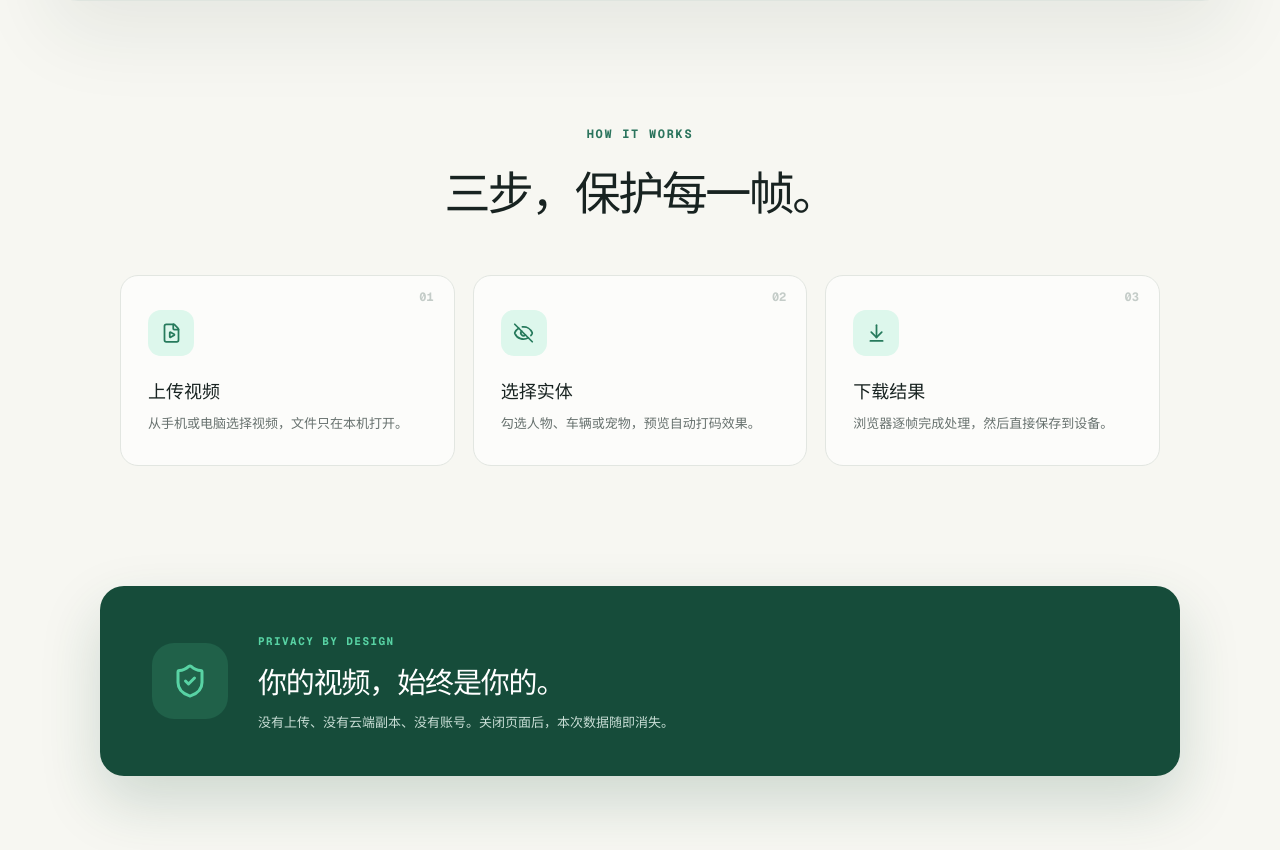
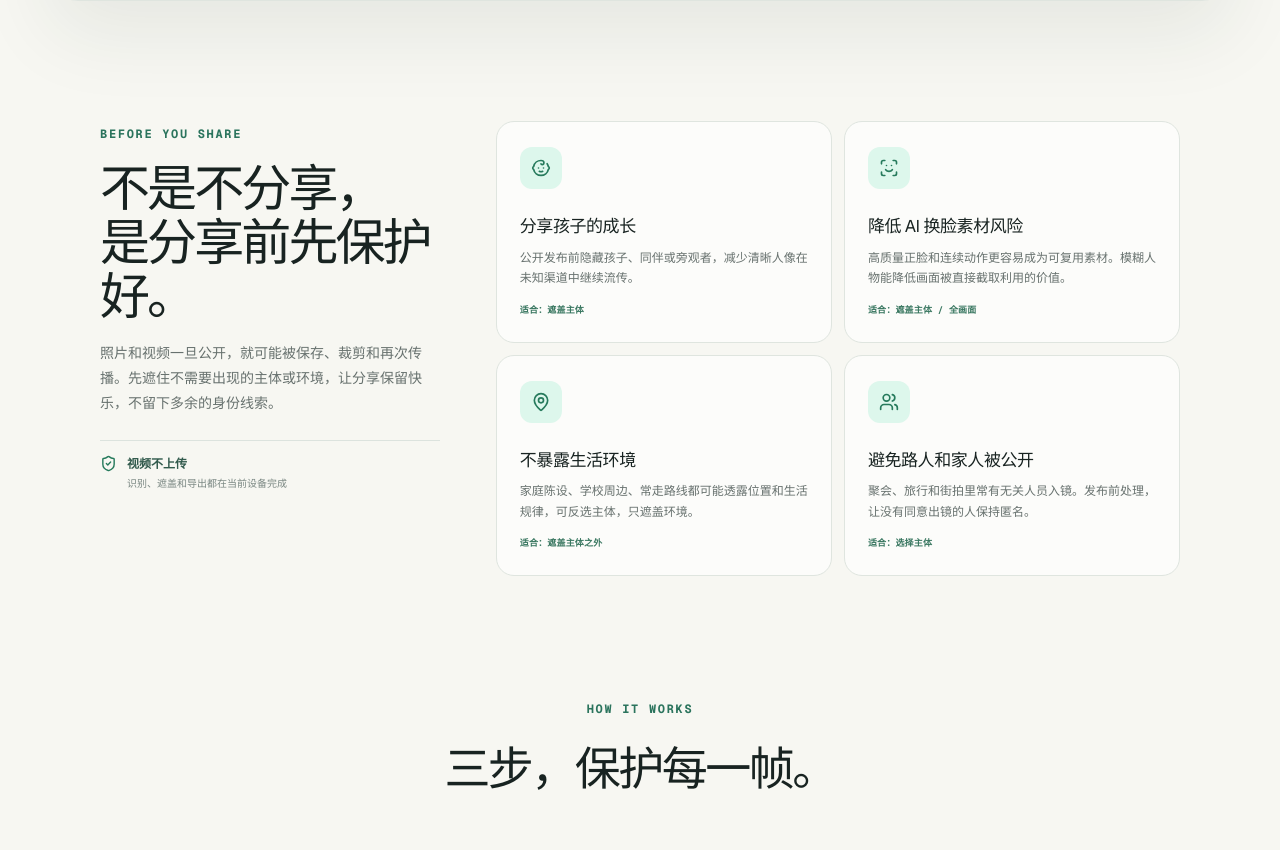
Before and after one commit to ginuim/jingyin, a Next.js app: page / in a window 1280 px wide. Shown: the part 1003-1853 px from the top of the page. Built offline with nearby package versions, Linux system fonts and the light colour scheme.

Commit message:
Emphasize privacy use cases and local processing

```diff
--- a/app/globals.css
+++ b/app/globals.css
@@ -157,6 +157,23 @@ button:focus-visible, a:focus-visible, input:focus-visible { outline: 3px solid
 .export-progress button { border: 0; background: none; color: #6d7773; text-decoration: underline; font-size: 10px; cursor: pointer; }
 .export-progress p { margin: 0 0 7px; color: #65756e; font-size: 9px; }
 
+.privacy-scenarios { width: min(1080px, calc(100% - 40px)); margin: 0 auto 120px; display: grid; grid-template-columns: minmax(250px, .72fr) minmax(0, 1.45fr); gap: 56px; align-items: start; }
+.privacy-scenarios-intro { position: sticky; top: 28px; }
+.privacy-scenarios h2 { margin: 17px 0 17px; font-size: clamp(34px, 4.2vw, 50px); line-height: 1.08; letter-spacing: -.058em; text-wrap: balance; }
+.privacy-scenarios-intro > p { margin: 0; color: var(--muted); font-size: 14px; line-height: 1.78; text-wrap: pretty; }
+.local-proof { margin-top: 24px; padding: 14px 0 0; border-top: 1px solid #dce3de; display: flex; align-items: flex-start; gap: 10px; color: #267a5c; }
+.local-proof > span { display: flex; flex-direction: column; gap: 3px; }
+.local-proof strong { color: #315a4c; font-size: 12px; }
+.local-proof small { color: #7a8782; font-size: 10px; line-height: 1.5; }
+.scenario-grid { display: grid; grid-template-columns: repeat(2, minmax(0, 1fr)); gap: 12px; }
+.scenario-grid article { min-height: 210px; padding: 25px 23px 22px; display: flex; flex-direction: column; justify-content: space-between; gap: 25px; border: 1px solid #dfe5df; border-radius: 18px; background: rgba(255,255,255,.62); transition: transform .2s ease, border-color .2s ease, box-shadow .2s ease; }
+.scenario-grid article:hover { transform: translateY(-3px); border-color: #bfd5ca; box-shadow: 0 16px 34px rgba(30,50,43,.07); }
+.scenario-icon { width: 42px; height: 42px; display: grid; place-items: center; border-radius: 12px; background: var(--mint-light); color: #267a5c; }
+.scenario-icon svg { width: 20px; height: 20px; }
+.scenario-grid h3 { margin: 0 0 8px; font-size: 17px; letter-spacing: -.025em; }
+.scenario-grid p { margin: 0; color: var(--muted); font-size: 12px; line-height: 1.7; text-wrap: pretty; }
+.scenario-grid small { display: inline-block; margin-top: 15px; color: #397760; font: 650 9px/1.4 var(--font-geist-mono), monospace; letter-spacing: .02em; }
+
 .how-it-works { width: min(1040px, calc(100% - 40px)); margin: 0 auto 120px; text-align: center; }
 .how-it-works h2 { margin: 15px 0 46px; font-size: clamp(32px, 4vw, 46px); letter-spacing: -.055em; }
 .steps { display: grid; grid-template-columns: repeat(3, 1fr); gap: 18px; }
@@ -191,12 +208,14 @@ footer button { margin-left: auto; display: flex; align-items: center; gap: 6px;
   .settings-toolbar { display: none; }
   .video-close-mobile { position: absolute; top: 10px; right: 10px; z-index: 4; width: 34px; height: 34px; display: grid; place-items: center; border: 0; border-radius: 10px; background: rgba(237,240,236,.88); color: #69736f; opacity: .6; cursor: pointer; backdrop-filter: blur(8px); }
   .studio { padding: 10px; }
+  .privacy-scenarios { grid-template-columns: 1fr; gap: 34px; }
+  .privacy-scenarios-intro { position: static; max-width: 620px; }
   .steps { grid-template-columns: 1fr; }
   .privacy-banner { padding: 35px; }
 }
 
 @media (max-width: 560px) {
-  .site-header, .hero, .studio, .how-it-works, .privacy-banner, footer { width: min(100% - 24px, 1180px); }
+  .site-header, .hero, .studio, .privacy-scenarios, .how-it-works, .privacy-banner, footer { width: min(100% - 24px, 1180px); }
   .site-header { height: 64px; }
   .brand { font-size: 19px; }
   .brand-mark { width: 34px; height: 34px; }
@@ -207,6 +226,10 @@ footer button { margin-left: auto; display: flex; align-items: center; gap: 6px;
   .desktop-only { display: none; }
   .trust-row { justify-content: flex-start; gap: 9px 14px; font-size: 11px; }
   .studio { margin-bottom: 90px; border-radius: 21px; }
+  .privacy-scenarios { margin-bottom: 86px; gap: 25px; }
+  .privacy-scenarios h2 { font-size: 36px; }
+  .scenario-grid { grid-template-columns: 1fr; gap: 10px; }
+  .scenario-grid article { min-height: 0; padding: 22px 20px; gap: 20px; }
   .upload-zone { min-height: 390px; border-radius: 15px; }
   .preview-column { padding: 10px; min-height: 280px; }
   .video-shell { aspect-ratio: 4 / 3; }
--- a/app/layout.tsx
+++ b/app/layout.tsx
@@ -14,8 +14,8 @@ export async function generateMetadata(): Promise<Metadata> {
   return {
     metadataBase: new URL(origin),
     title: { default: "镜隐｜在线视频隐私打码工具", template: "%s｜镜隐" },
-    description: "免费的在线视频打码工具。AI 自动识别人物、车辆与宠物，视频全程仅在本地浏览器处理，完成后直接下载。",
-    keywords: ["视频打码", "视频人物打码", "在线视频模糊", "隐私保护", "AI 视频处理", "video blur"],
+    description: "免费的在线视频隐私打码工具。发布孩子或家人视频前，本地隐藏人物与环境，减少人像冒用和 AI 换脸素材风险，视频不上传服务器。",
+    keywords: ["视频打码", "儿童视频隐私", "AI 换脸防护", "视频人物打码", "在线视频模糊", "隐私保护", "AI 视频处理", "video blur"],
     applicationName: "镜隐",
     authors: [{ name: "镜隐" }],
     creator: "镜隐",
@@ -26,13 +26,13 @@ export async function generateMetadata(): Promise<Metadata> {
       siteName: "镜隐",
       url: origin,
       title: "镜隐｜视频不出设备的 AI 打码工具",
-      description: "上传、选择、打码、下载。整个过程只在你的浏览器里完成。",
+      description: "发布孩子或家人视频前，本地隐藏人物与环境。上传、选择、打码、下载，整个过程只在你的浏览器里完成。",
       images: [{ url: `${origin}/og.png`, width: 1200, height: 630, alt: "镜隐视频隐私打码工具" }],
     },
     twitter: {
       card: "summary_large_image",
       title: "镜隐｜视频不出设备的 AI 打码工具",
-      description: "上传、选择、打码、下载。整个过程只在你的浏览器里完成。",
+      description: "发布孩子或家人视频前，本地隐藏人物与环境。整个过程只在你的浏览器里完成。",
       images: [`${origin}/og.png`],
     },
     robots: { index: true, follow: true },
--- a/app/page.tsx
+++ b/app/page.tsx
@@ -2,8 +2,8 @@ import type { Metadata } from "next";
 import PrivacyStudio from "./privacy-studio";
 
 export const metadata: Metadata = {
-  title: "在线给视频人物打码",
-  description: "上传视频，AI 自动识别人物、车辆和宠物并打码。视频只在你的浏览器中处理，不上传服务器。",
+  title: "在线视频隐私打码｜保护孩子与家人的视频",
+  description: "发布孩子、家人或街拍视频前，在浏览器本地隐藏人物与环境，减少清晰人像被截取、冒用或用于 AI 换脸的风险。视频不上传服务器。",
 };
 
 export default function Home() {
@@ -13,7 +13,7 @@ export default function Home() {
     name: "镜隐",
     applicationCategory: "MultimediaApplication",
     operatingSystem: "Web Browser",
-    description: "纯浏览器运行的在线视频隐私打码工具。",
+    description: "纯浏览器运行的在线视频隐私打码工具，帮助保护孩子、家人、路人与拍摄环境，视频无需上传服务器。",
     offers: { "@type": "Offer", price: "0", priceCurrency: "CNY" },
   };
 
--- a/app/privacy-studio.tsx
+++ b/app/privacy-studio.tsx
@@ -3,6 +3,7 @@
 import { useCallback, useEffect, useRef, useState } from "react";
 import {
   ArrowDownToLine,
+  Baby,
   Check,
   ChevronRight,
   EyeOff,
@@ -11,9 +12,12 @@ import {
   Pause,
   Play,
   RotateCcw,
+  ScanFace,
   ShieldCheck,
   Sparkles,
   Upload,
+  MapPin,
+  Users,
   X,
 } from "lucide-react";
 import type { ObjectDetection, DetectedObject } from "@tensorflow-models/coco-ssd";
@@ -1189,9 +1193,9 @@ export default function PrivacyStudio() {
       </header>
 
       <section className="hero" id="top">
-        <div className="eyebrow"><Sparkles size={15} /> AI PRIVACY FILTER</div>
-        <h1>给视频里的隐私，<br /><span>一键打上马赛克。</span></h1>
-        <p>自动识别人物、车辆和宠物。选择你要隐藏的实体，<br className="desktop-only" />直接在浏览器里处理并下载。</p>
+        <div className="eyebrow"><Sparkles size={15} /> LOCAL-FIRST VIDEO PRIVACY</div>
+        <h1>想分享生活，<br /><span>先把隐私藏好。</span></h1>
+        <p>孩子的视频、家人的身影、偶然入镜的路人，都可能成为可被复制的人像素材。<br className="desktop-only" />镜隐在本机完成遮盖，减少清晰画面被截取、冒用或用于 AI 换脸的风险。</p>
         <div className="trust-row">
           <span><Check size={15} /> 无需注册</span>
           <span><Check size={15} /> 免费使用</span>
@@ -1430,6 +1434,33 @@ export default function PrivacyStudio() {
         <input ref={inputRef} className="visually-hidden" type="file" accept="video/mp4,video/quicktime,video/webm" onChange={(event) => void handleFile(event.target.files?.[0])} />
       </section>
 
+      <section className="privacy-scenarios" aria-labelledby="privacy-scenarios-title">
+        <div className="privacy-scenarios-intro">
+          <div className="section-label">BEFORE YOU SHARE</div>
+          <h2 id="privacy-scenarios-title">不是不分享，<br />是分享前先保护好。</h2>
+          <p>照片和视频一旦公开，就可能被保存、裁剪和再次传播。先遮住不需要出现的主体或环境，让分享保留快乐，不留下多余的身份线索。</p>
+          <div className="local-proof"><ShieldCheck size={17} /><span><strong>视频不上传</strong><small>识别、遮盖和导出都在当前设备完成</small></span></div>
+        </div>
+        <div className="scenario-grid">
+          <article>
+            <span className="scenario-icon"><Baby /></span>
+            <div><h3>分享孩子的成长</h3><p>公开发布前隐藏孩子、同伴或旁观者，减少清晰人像在未知渠道中继续流传。</p><small>适合：遮盖主体</small></div>
+          </article>
+          <article>
+            <span className="scenario-icon"><ScanFace /></span>
+            <div><h3>降低 AI 换脸素材风险</h3><p>高质量正脸和连续动作更容易成为可复用素材。模糊人物能降低画面被直接截取利用的价值。</p><small>适合：遮盖主体 / 全画面</small></div>
+          </article>
+          <article>
+            <span className="scenario-icon"><MapPin /></span>
+            <div><h3>不暴露生活环境</h3><p>家庭陈设、学校周边、常走路线都可能透露位置和生活规律，可反选主体，只遮盖环境。</p><small>适合：遮盖主体之外</small></div>
+          </article>
+          <article>
+            <span className="scenario-icon"><Users /></span>
+            <div><h3>避免路人和家人被公开</h3><p>聚会、旅行和街拍里常有无关人员入镜。发布前处理，让没有同意出镜的人保持匿名。</p><small>适合：选择主体</small></div>
+          </article>
+        </div>
+      </section>
+
       <section className="how-it-works" aria-labelledby="how-title">
         <div className="section-label">HOW IT WORKS</div>
         <h2 id="how-title">三步，保护每一帧。</h2>
```
